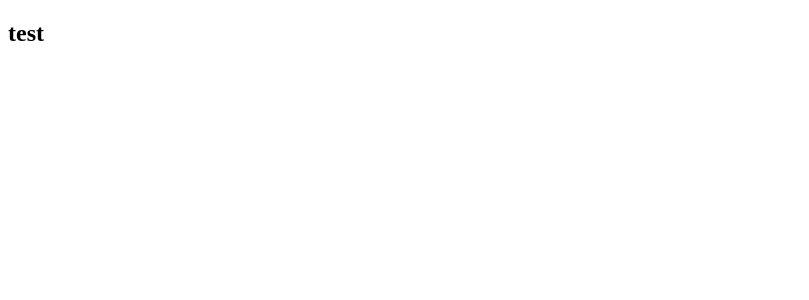
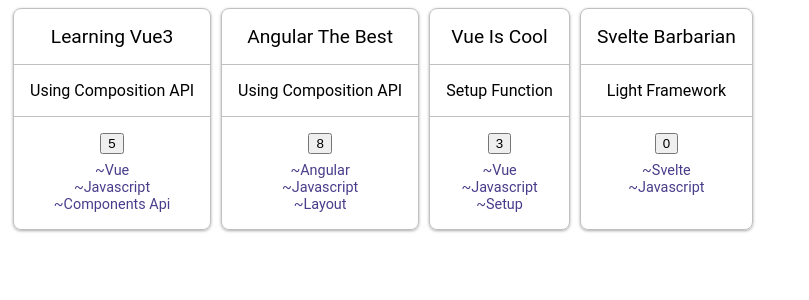
Before and after one commit to emptyfortress/v3, a Vue app: page / in a window 1280 px wide. Shown: the top 300 px of the page, without its empty margins (0-809 px from the left). Built offline with nearby package versions, Linux system fonts and the light colour scheme.

Commit message:
add hashtag

```diff
--- a/src/microblog/App.vue
+++ b/src/microblog/App.vue
@@ -1,12 +1,35 @@
 <template lang="pug">
-h2 test
+.cards
+	Card(v-for="post in store.state.posts")
+		template(v-slot:title) {{post.title}}
+		template(v-slot:content) {{ post.content }}
+		template(v-slot:description)
+			Controls(:post="post")
+
 </template>
 
 <script>
+import { store } from './store'
+import Card from '../components/Card.vue'
+import Controls from './Controls.vue'
+
 export default {
+	components: {
+		Card,
+		Controls,
+	},
+	setup() {
+		return {
+			store,
+		}
+	}
 }
 </script>
 
-<style lang="scss">
+<style scoped lang="scss">
+.cards {
+	font-family: Roboto,san-serif;
+	display: flex;
+}
 
 </style>
--- /dev/null
+++ b/src/microblog/Controls.vue
@@ -0,0 +1,29 @@
+<template lang="pug">
+div
+	button.like {{ post.likes }}
+	Hashtag(:hashtags="post.hashtags").hash ~{{ hash }}
+</template>
+
+<script>
+import Hashtag from './Hashtag.vue'
+
+export default {
+	components: { Hashtag },
+	props: {
+		post: {
+			type: Object
+		}
+	},
+	setup() {
+		return {
+		}
+	}
+}
+</script>
+
+<style lang="scss">
+.like {
+	margin-bottom: .5rem;
+}
+
+</style>
--- /dev/null
+++ b/src/microblog/Hashtag.vue
@@ -0,0 +1,28 @@
+<template lang="pug">
+div(v-for="hash in hashtags").hash ~{{ hash }}
+</template>
+
+<script>
+
+export default {
+	props: ['hashtags'],
+	setup() {
+		return {
+
+		}
+	}
+}
+</script>
+
+<style lang="scss">
+.hash {
+	margin: 0 5px;
+	font-size: 0.9rem;
+	height: 100%;
+	color: darkslateblue;
+	&:hover {
+		text-decoration: underline;
+	}
+}
+
+</style>
--- /dev/null
+++ b/src/microblog/posts.js
@@ -0,0 +1,45 @@
+export const testPosts = [
+	{
+		id: 0,
+		title: 'Learning vue3',
+		content: 'Using composition API',
+		likes: 5,
+		hashtags: [
+			'vue',
+			'javascript',
+			'components api',
+		]
+	},
+	{
+		id: 1,
+		title: 'Angular the best',
+		content: 'Using composition API',
+		likes: 8,
+		hashtags: [
+			'angular',
+			'javascript',
+			'layout',
+		]
+	},
+	{
+		id: 2,
+		title: 'Vue is cool',
+		content: 'Setup function',
+		likes: 3,
+		hashtags: [
+			'vue',
+			'javascript',
+			'setup',
+		]
+	},
+	{
+		id: 3,
+		title: 'Svelte barbarian',
+		content: 'Light framework',
+		likes: 0,
+		hashtags: [
+			'svelte',
+			'javascript',
+		]
+	}
+]
--- a/src/microblog/store.js
+++ b/src/microblog/store.js
@@ -0,0 +1,12 @@
+import {reactive} from 'vue'
+import { testPosts } from './posts'
+
+class Store {
+	constructor() {
+		this.state = reactive({
+			posts: testPosts,
+		})
+	}
+}
+
+export const store = new Store()
```
Also changed, not shown: store.js (deleted).
